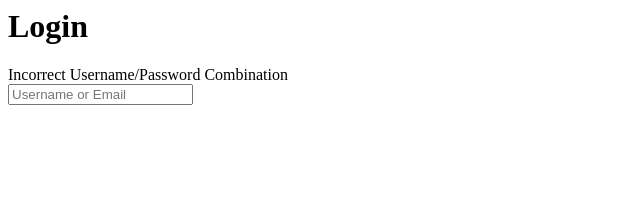
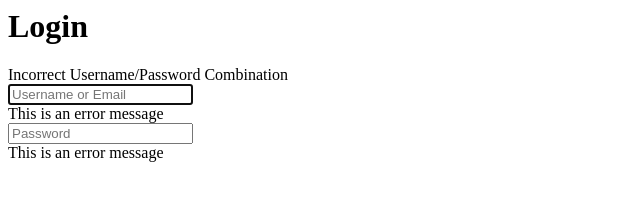
Before and after one commit to garyngo/odinproject, a plain HTML site: page freecryptotaxsoftware/index.html in a window 1280 px wide. Shown: the whole page, without its empty margins (0-640 px from the left). Drawn offline with Linux system fonts and the light colour scheme.

```diff
--- a/freecryptotaxsoftware/index.html
+++ b/freecryptotaxsoftware/index.html
@@ -19,7 +19,12 @@
         <h1 class="form__title">Login</h1>
         <div class="form__message form__message--error">Incorrect Username/Password Combination</div>
         <div class="form__input-group">
-            <input type="text" class="form__input" placeholder="Username or Email">
+            <input type="text" class="form__input" autofocus placeholder="Username or Email">
+            <div class="form__input-error-message">This is an error message</div>
+        </div>
+        <div class="form__input-group">
+            <input type="text" class="form__input" autofocus placeholder="Password">
+            <div class="form__input-error-message">This is an error message</div>
         </div>
     </form>
 </div>
```
